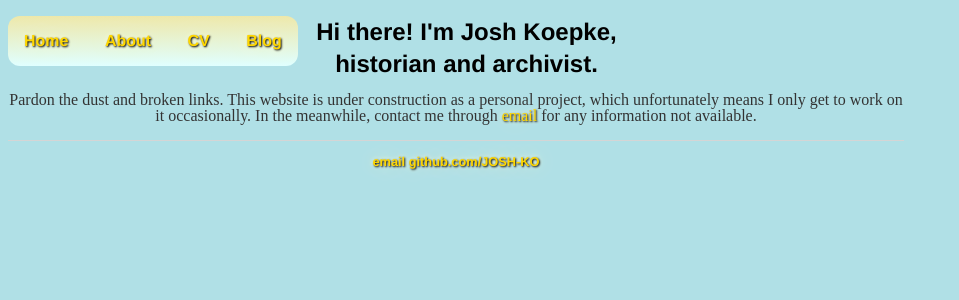
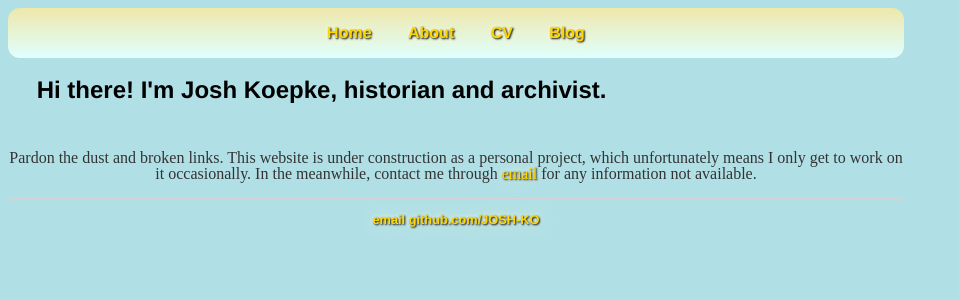
Before and after one commit to JOSH-KO/JOSH-KO.github.io, a Jekyll site: the page built from index.html, in a window 1280 px wide. Shown: the top 300 px of the page, without its empty margins (0-959 px from the left). Built offline with Jekyll 4.4.1, drawn with Linux system fonts in a browser that asks for light colours.

Commit message:
Update default.html

```diff
--- a/_layouts/default.html
+++ b/_layouts/default.html
@@ -7,14 +7,14 @@
 nav {
   list-style-type: none;
   margin: 0;
-  padding: 0;
+  padding: 150;
   overflow: hidden;
   background-image: linear-gradient(180deg, PaleGoldenRod, LightCyan);
   Border-radius: 12px;
 }
 
 nav {
-  float: left;
+  float: center;
 }
 
 nav a {
```
